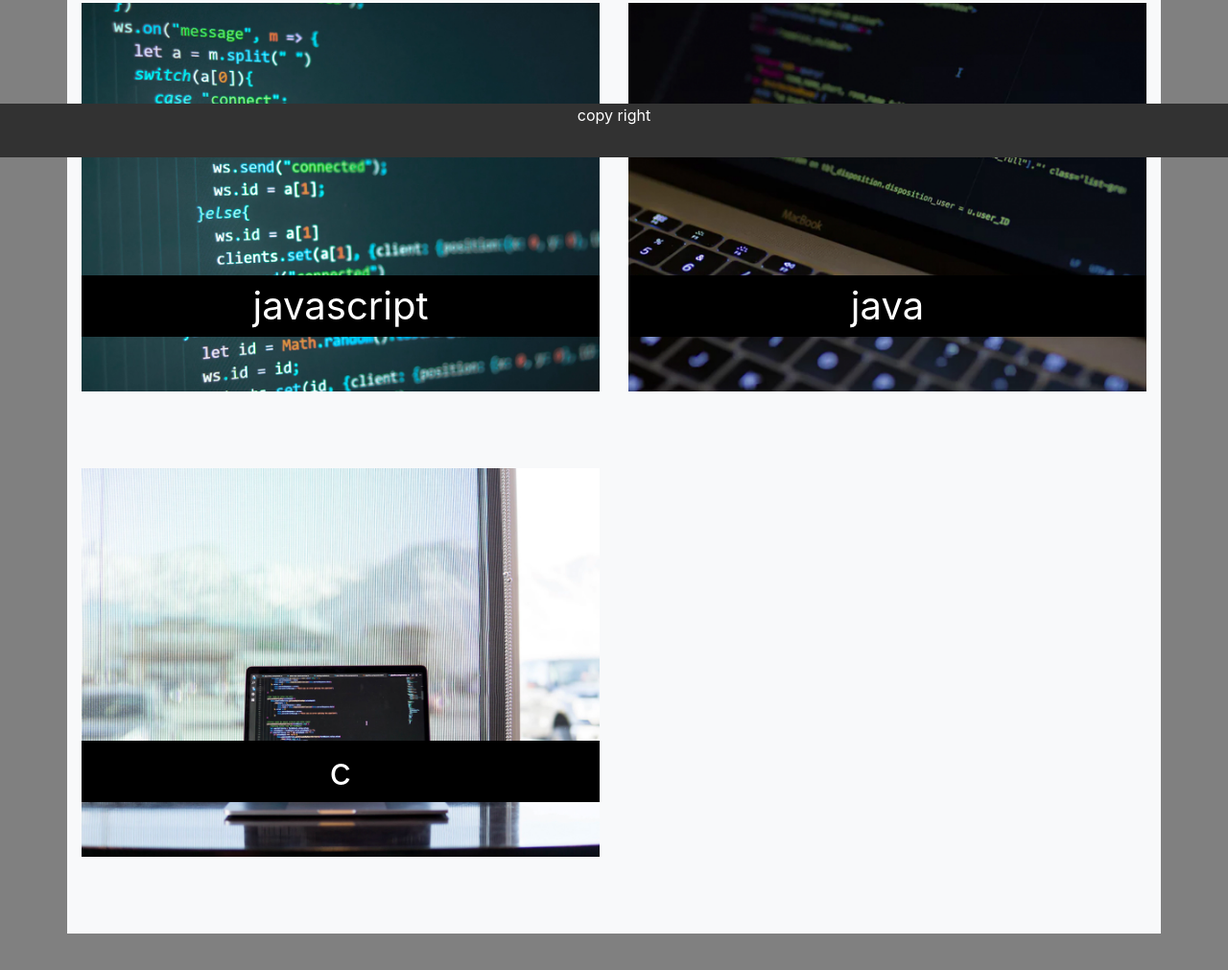
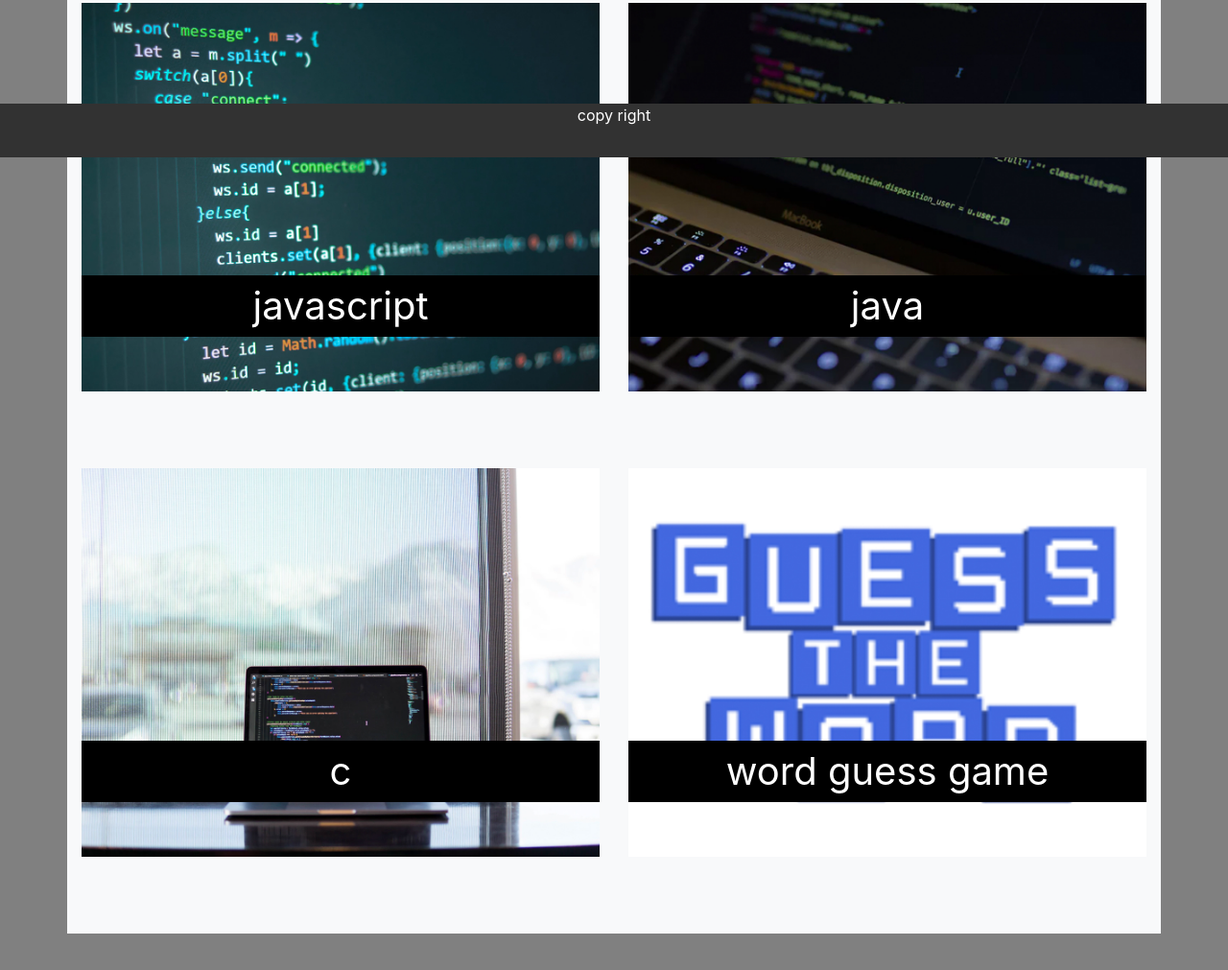
Before and after one commit to andrewlin618/Bootstrap-Portfolio, a plain HTML site: page portfolio.html in a window 1280 px wide. Shown: the part 636-1647 px from the top of the page at 96% size. Drawn offline with nearby package versions, Linux system fonts and the light colour scheme.

Commit message:
add link to word guess game

```diff
--- a/portfolio.html
+++ b/portfolio.html
@@ -69,6 +69,13 @@
                         <img class="img-fluid portfolio-image" src="assets/images/portfolio_5.jpg" alt="sorry">
                         <p class="portfolio-text">c</p>
                     </div>
+                    <div class="col-md-6">
+                        <a href="https://andrewlin618.github.io/Word-Guess-Game/">
+                            <img class="img-fluid portfolio-image" src="assets/images/portfolio_6.jpg" alt="sorry">
+                        </a>
+                        <p class="portfolio-text">word guess game</p>
+
+                    </div>
                 </div>
             </div>
         </div>
```
Also changed, not shown: assets/css/style.css (line endings or trailing spaces), assets/images/portfolio_6.jpg (added), 2 other files. Lines whose indentation alone changed are shown as unchanged.
